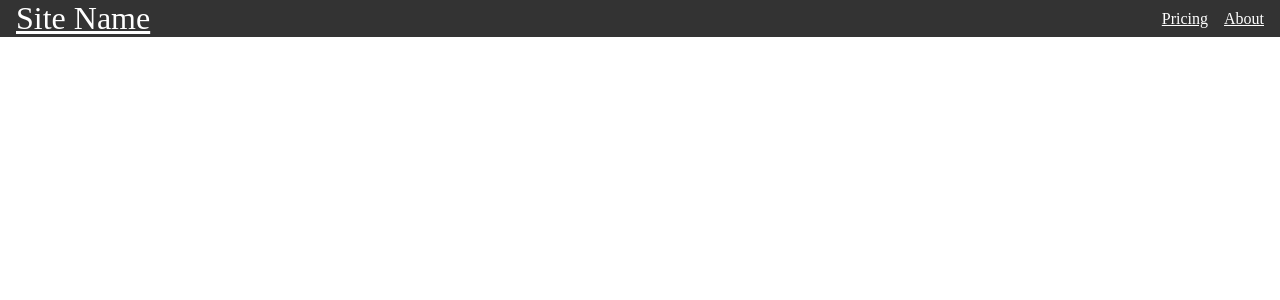
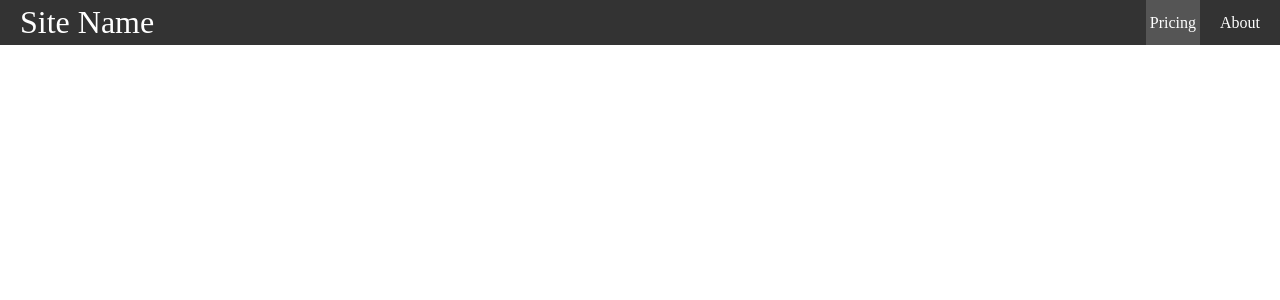
Before and after one commit to lavell119/react-navbar, a React (Create React App) app: page / in a window 1280 px wide. Shown: the top 300 px of the page. Built offline with nearby package versions, Linux system fonts and the light colour scheme.

Commit message:
added active class to nav li

```diff
--- a/src/Navbar.js
+++ b/src/Navbar.js
@@ -2,7 +2,7 @@ export default function Navbar() {
     return <nav className="nav">
         <a href="/" className="site-title">Site Name</a>
         <ul>
-            <li>
+            <li className="active">
                 <a href="/pricing">Pricing</a>
             </li>
             <li>
--- a/src/styles.css
+++ b/src/styles.css
@@ -11,7 +11,7 @@ body {
     color: white;
     display: flex;
     justify-content: space-between;
-    align-items: center;
+    align-items: stretch;
     gap: 2rem;
     padding: 0 1rem;
 }
@@ -30,4 +30,17 @@ body {
 
 .nav a {
     color: inherit;
+    text-decoration: none;
+    height: 100%;
+    display: flex;
+    align-items: center;
+    padding: .25rem;
 }
+
+.nav li.active {
+    background: #555;
+}
+
+.nav li:hover {
+    background: #777;
+}
```
